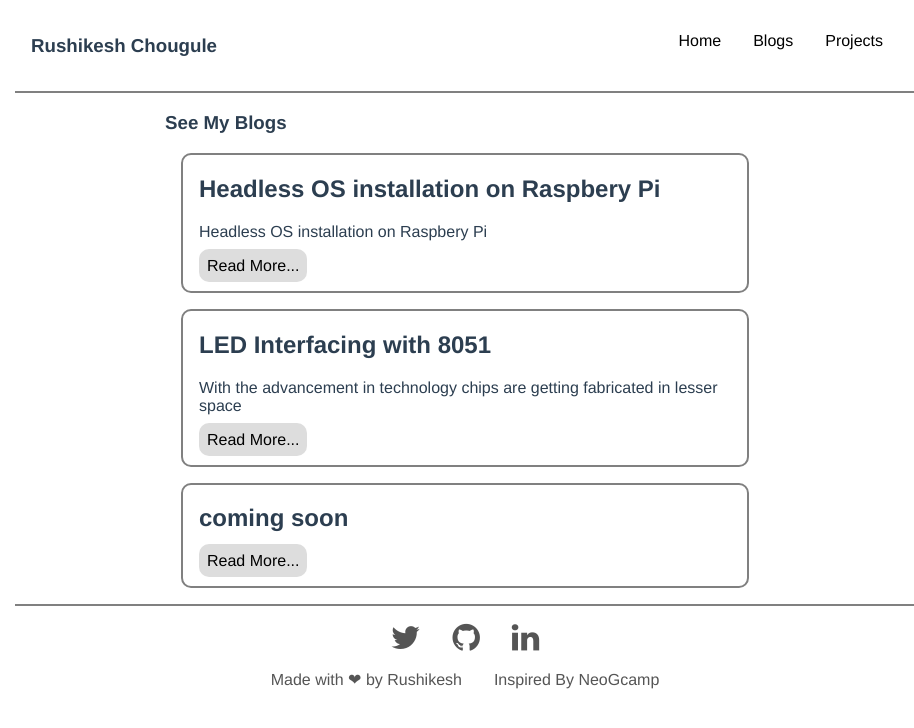
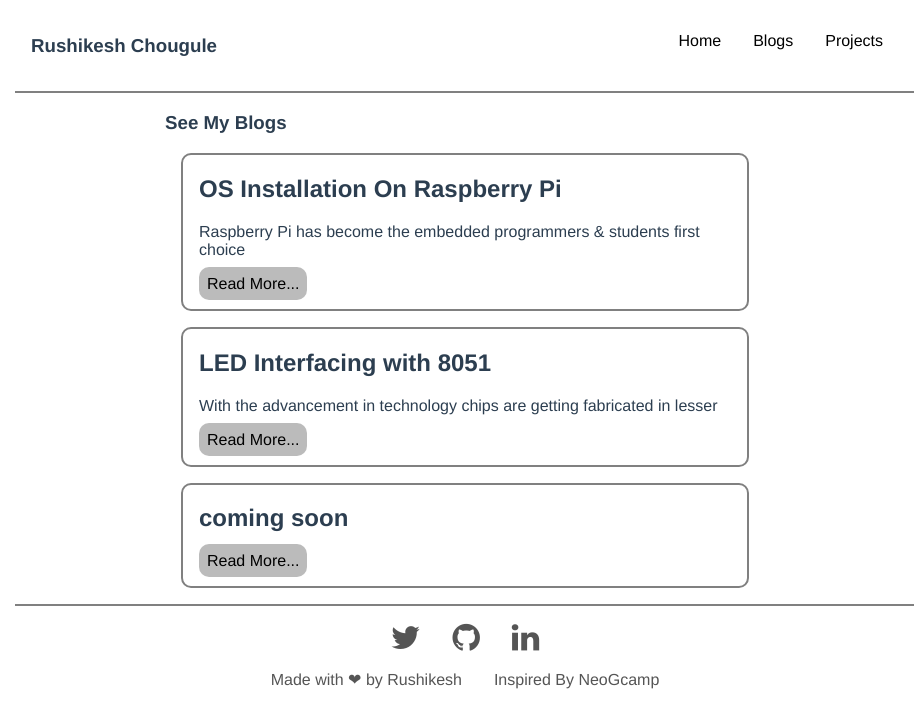
Before and after one commit to rushikesh3299/my-portfolio, a Vue app: page /blogs in a window 1280 px wide. Shown: the top 728 px of the page, without its empty margins (175-1089 px from the left). Built offline with nearby package versions, Linux system fonts and the light colour scheme.

Commit message:
Update Blogs.vue

```diff
--- a/src/components/Blogs.vue
+++ b/src/components/Blogs.vue
@@ -4,13 +4,13 @@
         <h3>See My Blogs</h3>
       </div>
       <div class="blog1 blog">
-        <h2 class="blog-title">Headless OS installation on Raspbery Pi</h2>
-        <p class="blog-content">Headless OS installation on Raspbery Pi</p>
+        <h2 class="blog-title">OS Installation On Raspberry Pi</h2>
+        <p class="blog-content">Raspberry Pi has become the embedded programmers & students first choice</p>
         <router-link class="blog-link" to="bloga">Read More...</router-link>
       </div>
       <div class="blog2 blog">
         <h2 class="blog-title">LED Interfacing with 8051</h2>
-        <p class="blog-content">With the advancement in technology chips are getting fabricated in lesser space</p>
+        <p class="blog-content">With the advancement in technology chips are getting fabricated in lesser</p>
         <router-link class="blog-link" to="blogb">Read More...</router-link>
       </div>
       <div class="blog3 blog">
@@ -43,9 +43,15 @@ export default {
 .blog-link{
   text-decoration:none;
   color: black;
-  background-color: #ddd;
+  background-color: #bbb;
   padding: 0.5rem;
   border-radius: 10px;
 }
 
+@media only screen and (max-width: 800px) {
+  .container{
+    width: 85%;
+  }
+}
+
 </style>
```
